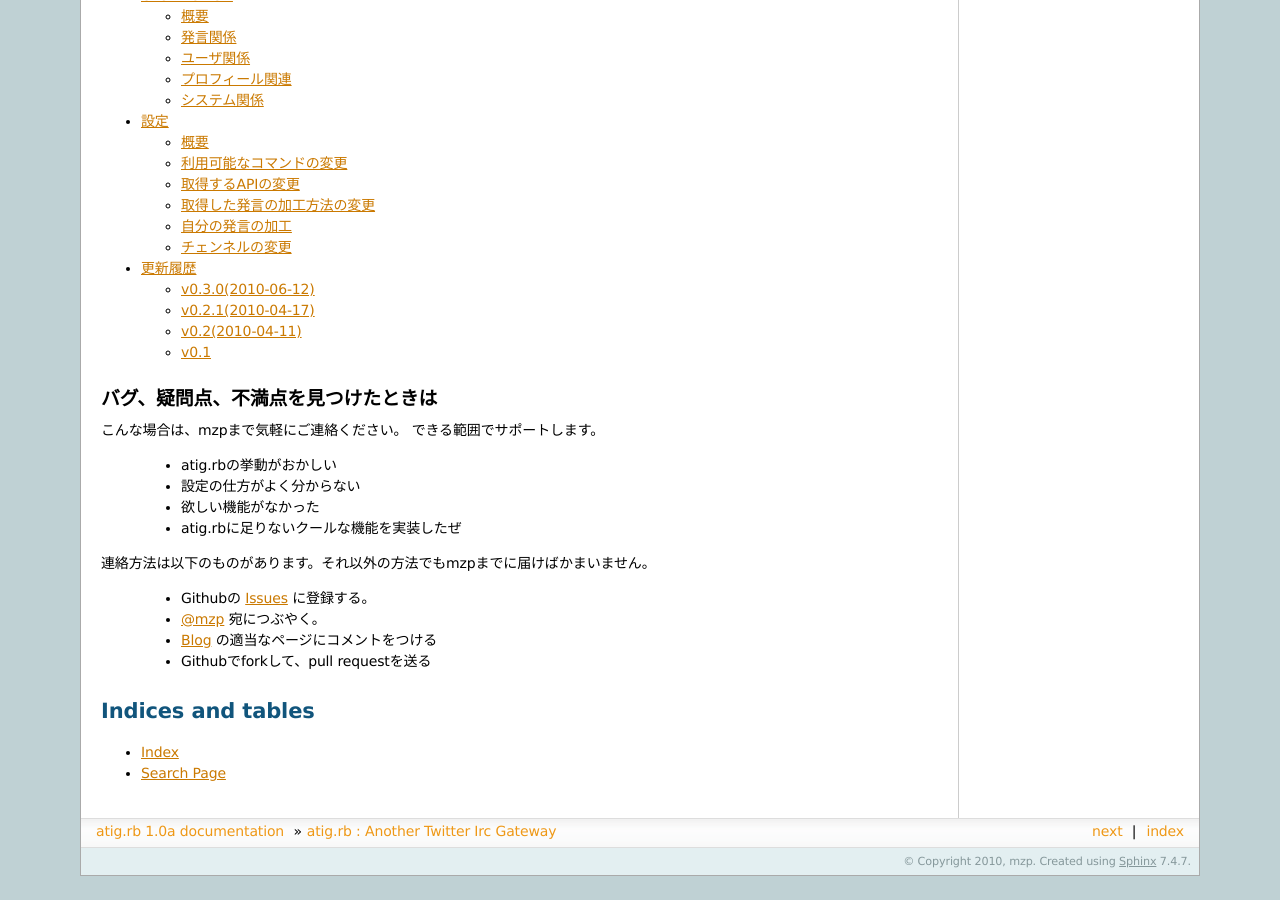
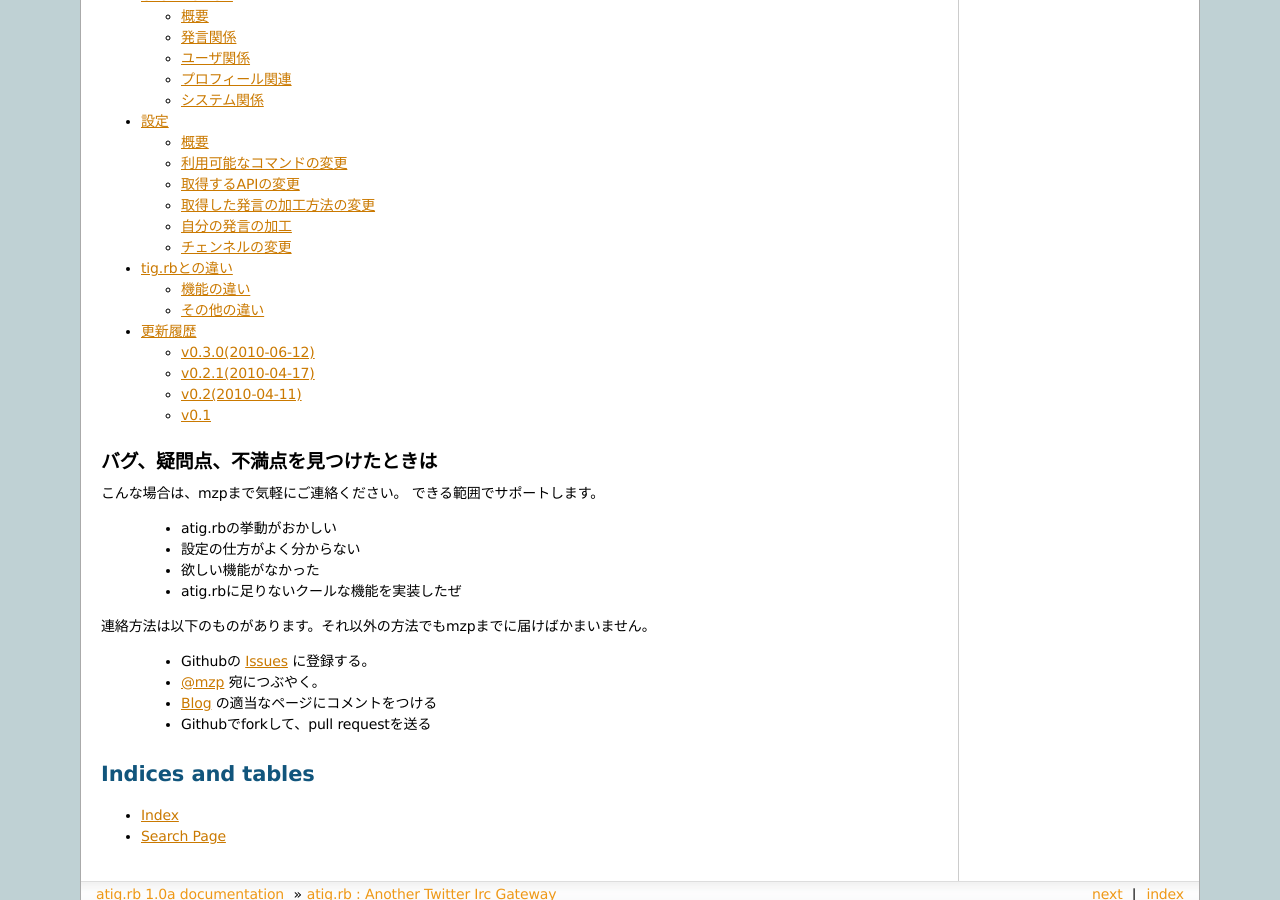
Before and after one commit to atig/atig, a Sphinx documentation site: the page built from docs/index.rst, in a window 1280 px wide and 900 px high, scrolled down 1386 px. Built offline with Sphinx 7.4.7, drawn with Linux system fonts in a browser that asks for light colours; before the commit the page ends 2262 px from its top, so only the background shows below that; some of the changed lines change nothing that is shown.

Commit message:
"atigとtigの違い"を書いた

```diff
--- a/docs/index.rst
+++ b/docs/index.rst
@@ -63,6 +63,7 @@
    options
    commands
    config
+   tig
    changelog
 
 バグ、疑問点、不満点を見つけたときは
--- /dev/null
+++ b/docs/tig.rst
@@ -0,0 +1,19 @@
+tig.rbとの違い
+==================================
+atig.rbはatig.rbから派生したプロジェクトです。
+
+そのため基本的な機能は同様ですが、いくつかの細かい点が異なります。
+
+機能の違い
+------------------------------
+
+ - 認証にxAuthではなくOAuthを使う。
+ - ツイートを指定するのにtidだけでなくsidが使える。 sidは :doc:`options` の `sid` を参照してください。
+ - 一部の :doc:`commands` の名前が異なる。例: tig.rbだと `list` 、atig.rbでは `user`\ 。
+ - 自分への言及を表示する `#mention` チャンネルや、リツイートを表示する `#retweet` チャンネルがある。 :doc:`config` の「チェンネルの変更」で変更できます。
+ - 自分への言及が `#twitter` チャンネルに表示されません。
+
+その他の違い
+------------------------------
+ - クラス単位でファイルを分割しているので、コードをいじりやすいはずです。
+ - :doc:`commands` は本体のコードを触らずに拡張可能(たぶん)
```
Also changed, not shown: 1 other file.
